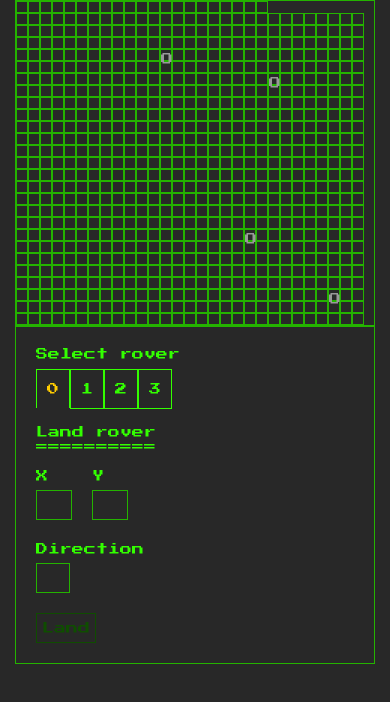
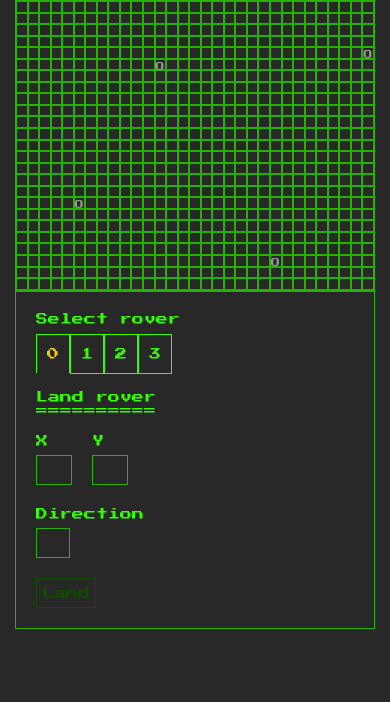
Before and after one commit to mcmoyes/rovers, a Vue app: page / in a window 390 px wide. Shown: the top 702 px of the page. Built offline with nearby package versions, Linux system fonts and the light colour scheme.

Commit message:
improved on smaller screens

```diff
--- a/src/components/Grid.vue
+++ b/src/components/Grid.vue
@@ -1,5 +1,5 @@
 <template>
-  <div class="grid">
+  <div class="grid" style="{ 'min-width': (12 * width) + 'px' }">
     <Tile
       v-for="tile in gridTiles"
       :key="tile.id"
@@ -51,5 +51,8 @@ export default {
   border: 1px solid $monochrome-dark;
   display: flex;
   flex-wrap: wrap-reverse;
+  .tile {
+    min-width: 10px;
+  }
 }
 </style>
--- a/src/components/Tile.vue
+++ b/src/components/Tile.vue
@@ -46,7 +46,6 @@ export default {
 @import "../styles/_variables.scss";
 .tile {
   border: 1px solid $monochrome-dark;
-  min-width: 12px;
   .inner {
     position: relative;
     padding-top: 100%;
@@ -56,6 +55,9 @@ export default {
       left: 0;
     }
   }
+  @media (max-width: 767px) {
+    font-size: 9px;
+  }
 }
 
 .crater {
```
